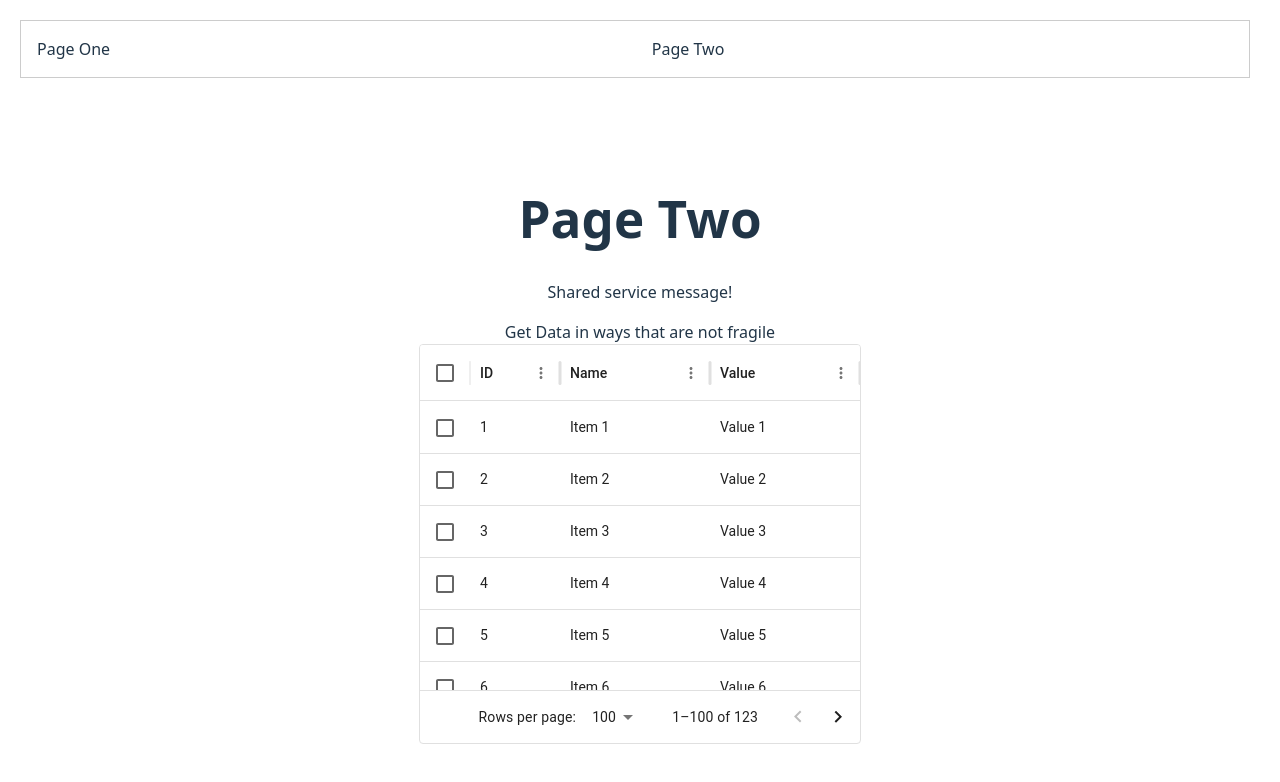
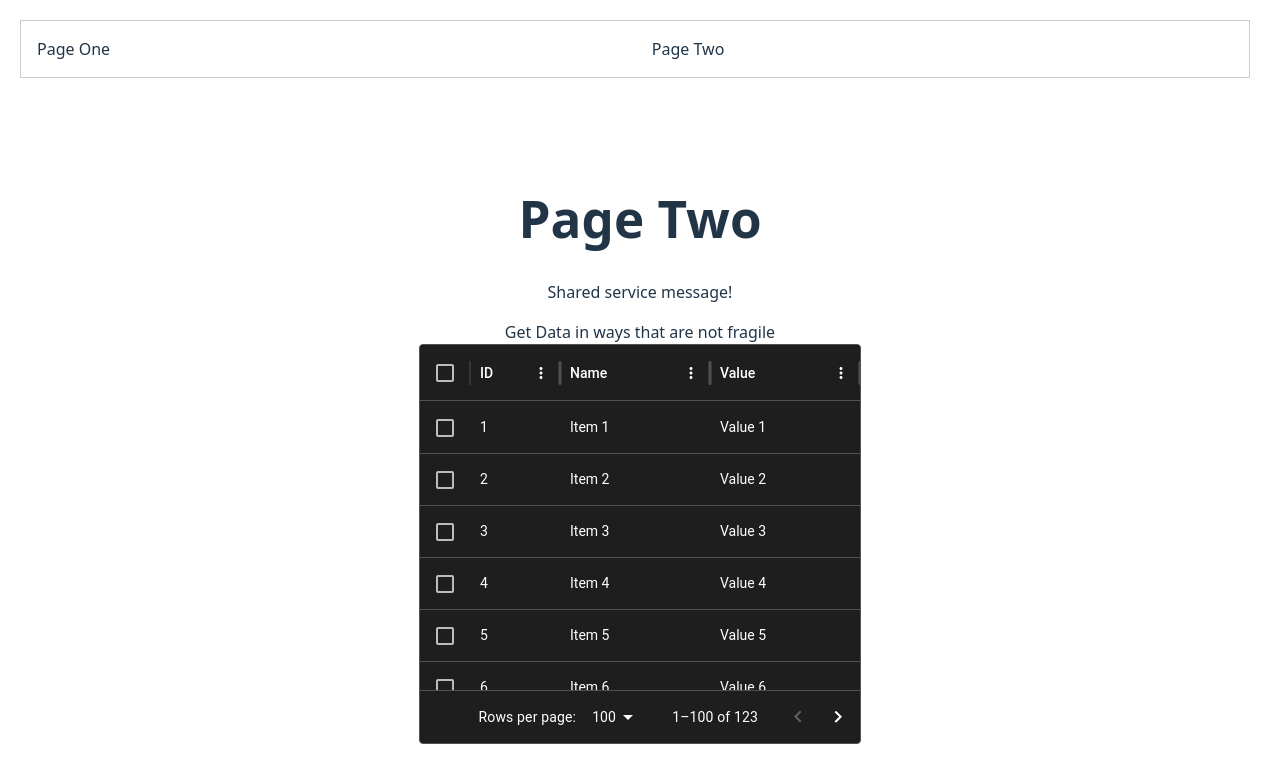
Before and after one commit to bmackeyimproving/BDD-Demo, a React (Vite) app in the folder bdd-vite-react/: page /page-two in a window 1280 px wide. Shown: the top 782 px of the page. Built offline with nearby package versions, Linux system fonts and the light colour scheme.

Commit message:
Add dark theme

```diff
--- a/bdd-vite-react/src/pages/PageTwo.jsx
+++ b/bdd-vite-react/src/pages/PageTwo.jsx
@@ -2,6 +2,13 @@ import React from 'react';
 import { useSharedService } from '../services/sharedService';
 import { getMockData } from '../services/mockDataService';
 import { DataGrid } from '@mui/x-data-grid';
+import { createTheme, ThemeProvider } from '@mui/material/styles';
+
+const theme = createTheme({
+  palette: {
+    mode: 'dark',
+  },
+});
 
 function PageTwo() {
   const { getMessage } = useSharedService();
@@ -17,9 +24,11 @@ function PageTwo() {
         <h1>Page Two</h1>
         <p>{getMessage()}</p>
         <div data-testid="get-data">Get Data in ways that are not fragile</div>
-        <div style={{ height: 400, width: '100%' }}>
-          <DataGrid rows={rows} columns={columns} pageSize={5} checkboxSelection />
-        </div>
+        <ThemeProvider theme={theme}>
+          <div style={{ height: 400, width: '100%' }}>
+            <DataGrid rows={rows} columns={columns} pageSize={5} checkboxSelection />
+          </div>
+        </ThemeProvider>
       </div>
   );
 }
```
